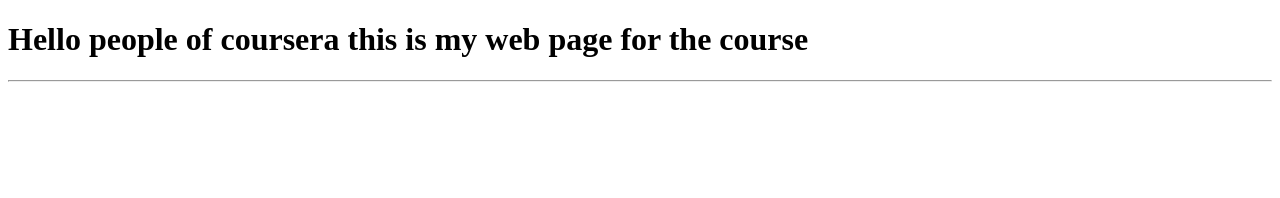
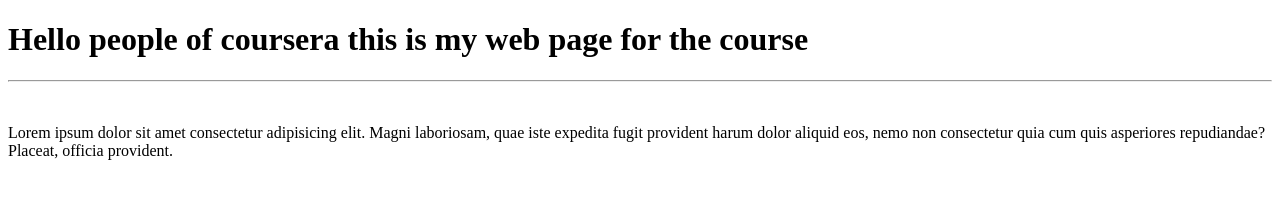
Before and after one commit to ANDRESCFM20/Coursera_webdevelop, a plain HTML site: page site/index.html in a window 1280 px wide. Drawn offline with Linux system fonts and the light colour scheme.

Commit message:
First addition to my first page

```diff
--- a/site/index.html
+++ b/site/index.html
@@ -7,6 +7,6 @@
 <h1>Hello people of coursera this is my web page for the course</h1>
 <hr>
 <br>
-
+<p id="parrafo1">Lorem ipsum dolor sit amet consectetur adipisicing elit. Magni laboriosam, quae iste expedita fugit provident harum dolor aliquid eos, nemo non consectetur quia cum quis asperiores repudiandae? Placeat, officia provident.</p>
 </body>
 </html>
```
